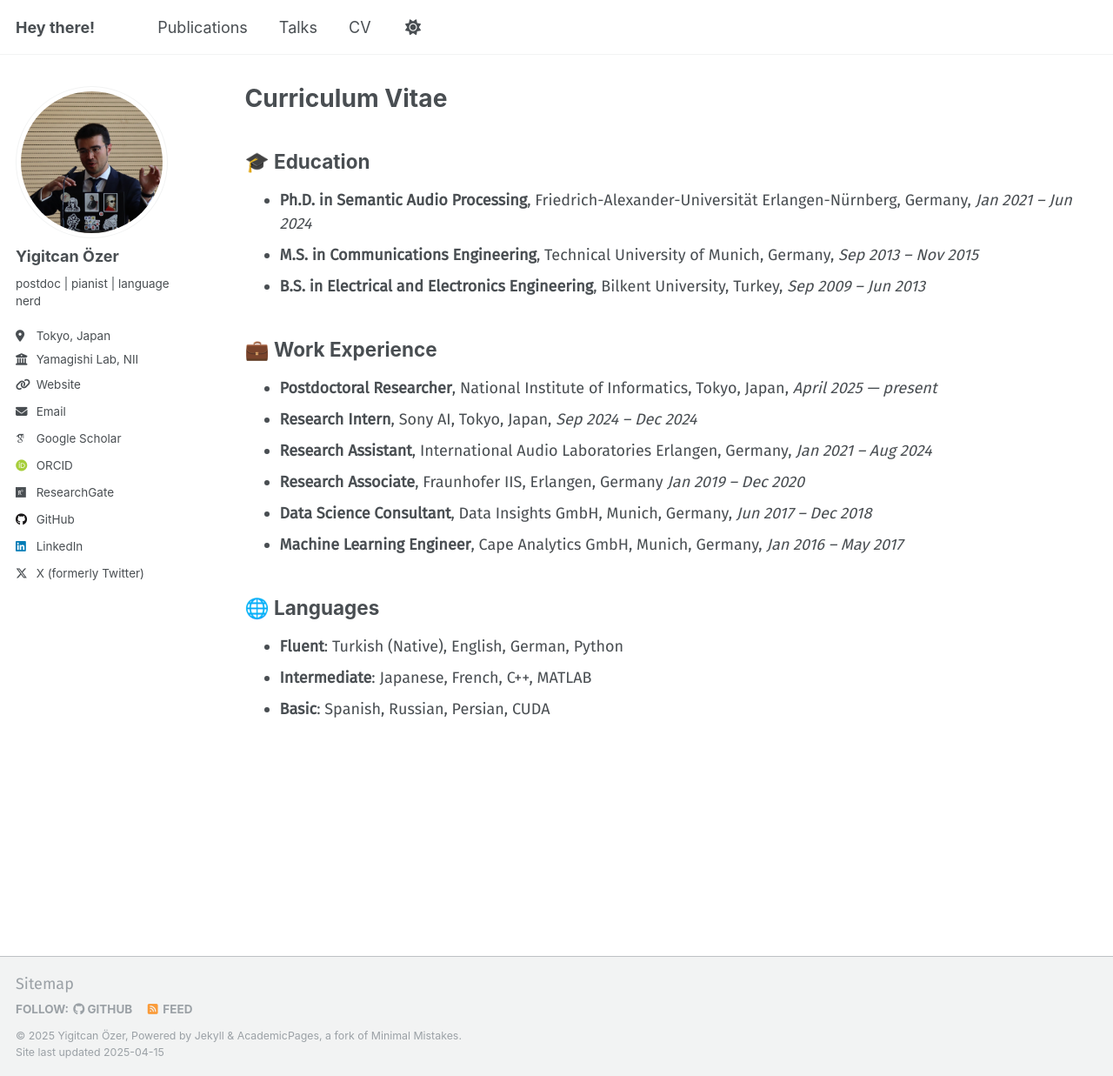
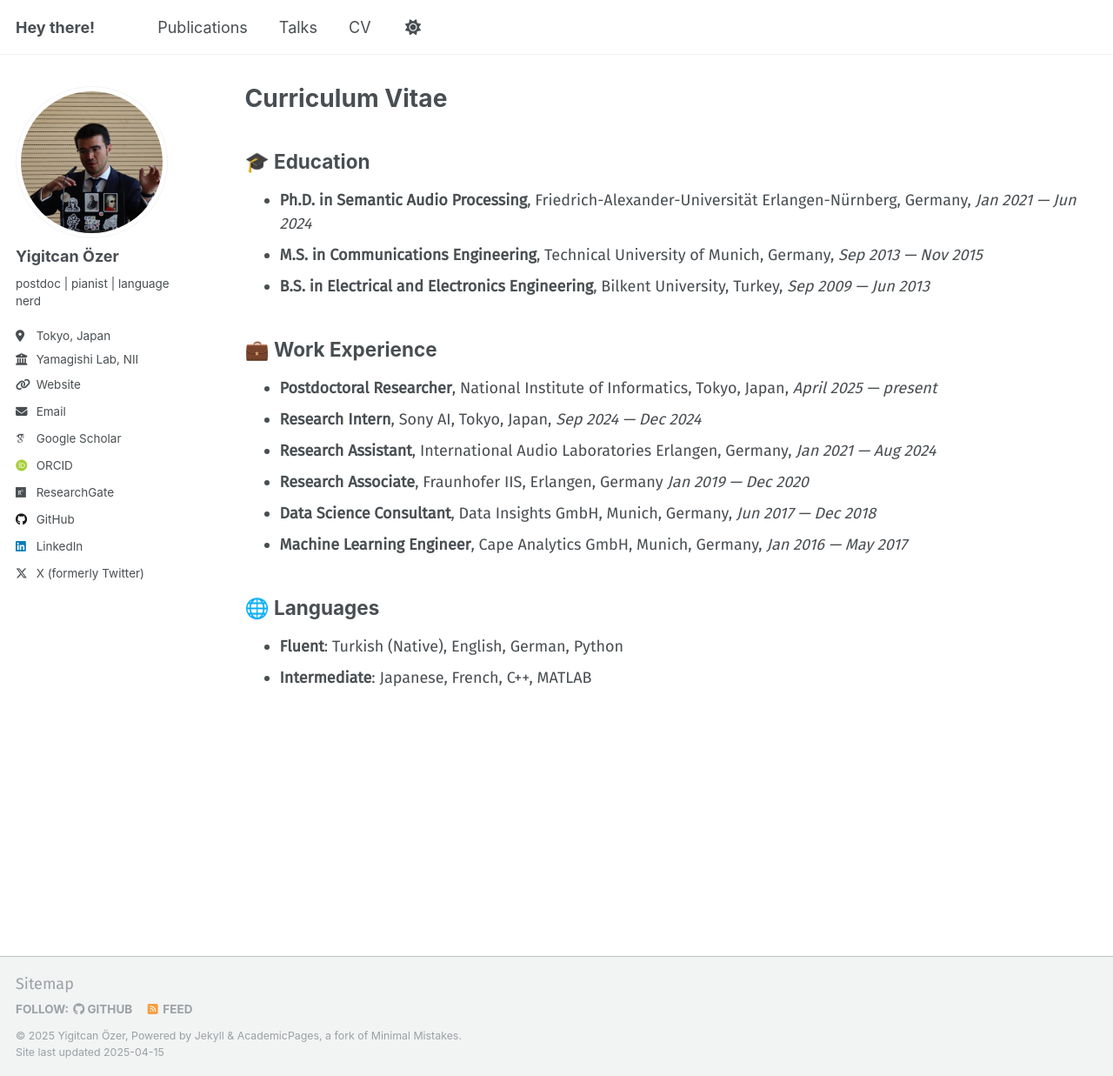
Before and after one commit to yiitozer/yiitozer.github.io, a Jekyll site: the page built from _pages/cv.md, in a window 1280 px wide and 1237 px high. Shown: the whole window at 87% size. Built offline with Jekyll 4.4.1, drawn with Linux system fonts in a browser that asks for light colours; some web fonts are replaced.

Commit message:
Update cv.md

```diff
--- a/_pages/cv.md
+++ b/_pages/cv.md
@@ -10,19 +10,18 @@ redirect_from:
 {% include base_path %}
 
 ## 🎓 Education
-* **Ph.D. in Semantic Audio Processing**, Friedrich-Alexander-Universität Erlangen-Nürnberg, Germany, *Jan 2021 – Jun 2024*
-* **M.S. in Communications Engineering**, Technical University of Munich, Germany, *Sep 2013 – Nov 2015*
-* **B.S. in Electrical and Electronics Engineering**, Bilkent University, Turkey, *Sep 2009 – Jun 2013*
+* **Ph.D. in Semantic Audio Processing**, Friedrich-Alexander-Universität Erlangen-Nürnberg, Germany, *Jan 2021 — Jun 2024*
+* **M.S. in Communications Engineering**, Technical University of Munich, Germany, *Sep 2013 — Nov 2015*
+* **B.S. in Electrical and Electronics Engineering**, Bilkent University, Turkey, *Sep 2009 — Jun 2013*
 
 ## 💼 Work Experience
 * **Postdoctoral Researcher**, National Institute of Informatics, Tokyo, Japan, *April 2025 — present*
-* **Research Intern**, Sony AI, Tokyo, Japan, *Sep 2024 – Dec 2024*
-* **Research Assistant**, International Audio Laboratories Erlangen, Germany, *Jan 2021 – Aug 2024*
-* **Research Associate**, Fraunhofer IIS, Erlangen, Germany *Jan 2019 – Dec 2020*
-* **Data Science Consultant**, Data Insights GmbH, Munich, Germany, *Jun 2017 – Dec 2018*
-* **Machine Learning Engineer**, Cape Analytics GmbH, Munich, Germany, *Jan 2016 – May 2017*
+* **Research Intern**, Sony AI, Tokyo, Japan, *Sep 2024 — Dec 2024*
+* **Research Assistant**, International Audio Laboratories Erlangen, Germany, *Jan 2021 — Aug 2024*
+* **Research Associate**, Fraunhofer IIS, Erlangen, Germany *Jan 2019 — Dec 2020*
+* **Data Science Consultant**, Data Insights GmbH, Munich, Germany, *Jun 2017 — Dec 2018*
+* **Machine Learning Engineer**, Cape Analytics GmbH, Munich, Germany, *Jan 2016 — May 2017*
 
 ## 🌐 Languages
 * **Fluent**: Turkish (Native), English, German, Python
 * **Intermediate**: Japanese, French, C++, MATLAB
-* **Basic**: Spanish, Russian, Persian, CUDA
```
